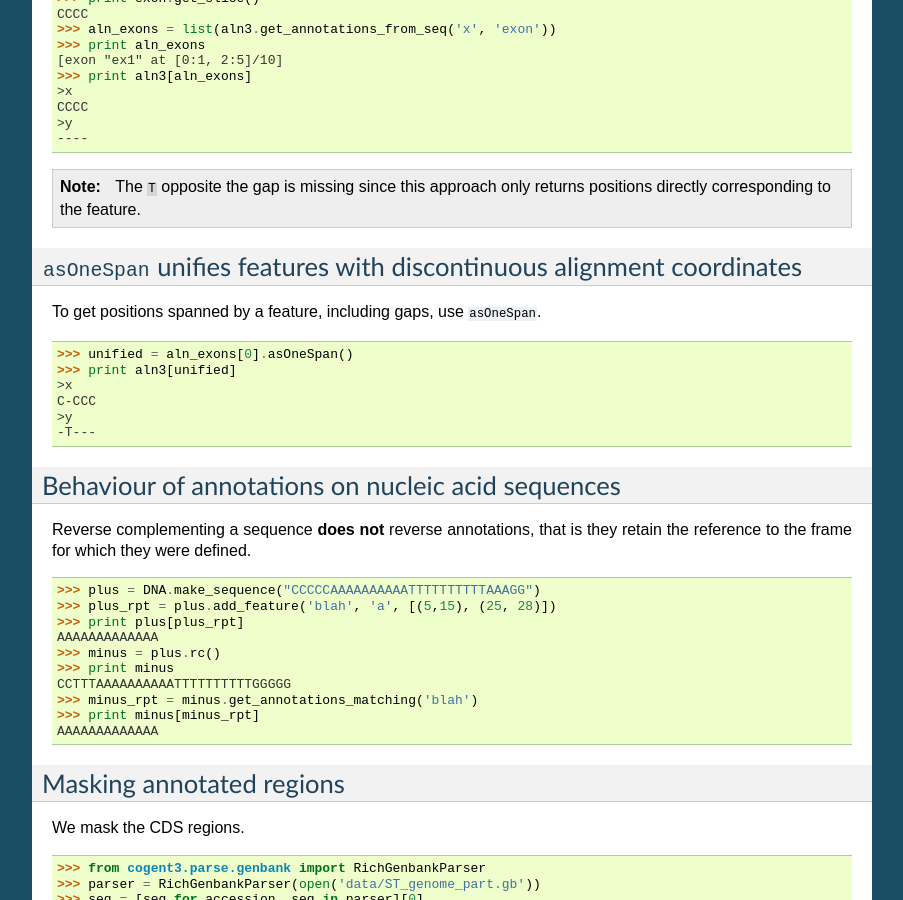
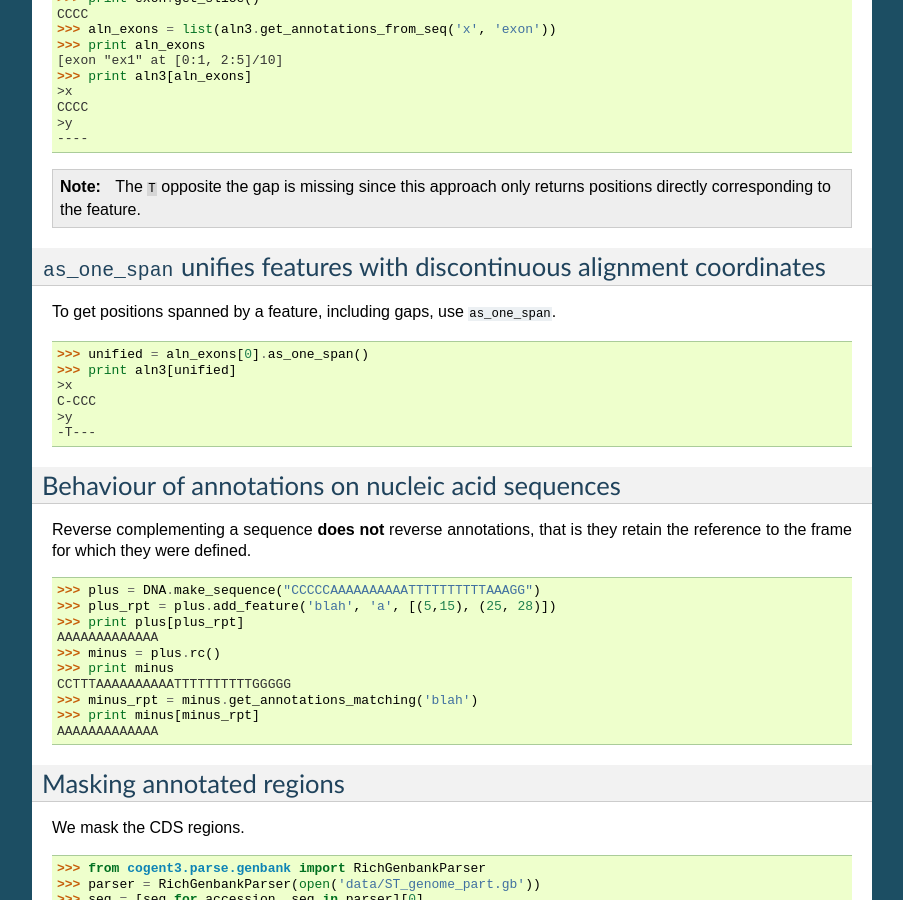
Before and after one commit to cogent3/cogent3, a Sphinx documentation site: the page built from doc/cookbook/annotations.rst, in a window 1280 px wide and 900 px high, scrolled down 6117 px. Shown: the whole window, without its empty margins (198-1101 px from the left). Built offline with Sphinx 7.4.7, drawn with Linux system fonts in a browser that asks for light colours; formulas are drawn with MathJax 3; pages that are not in the unit, such as notebooks, are missing from menus.

Commit message:
_Annotatable.asOneSpan to as_one_span

```diff
--- a/doc/cookbook/annotations.rst
+++ b/doc/cookbook/annotations.rst
@@ -408,14 +408,14 @@ If you query for a feature from a sequence, it's alignment coordinates may be di
 
 .. note:: The ``T`` opposite the gap is missing since this approach only returns positions directly corresponding to the feature.
 
-``asOneSpan`` unifies features with discontinuous alignment coordinates
+``as_one_span`` unifies features with discontinuous alignment coordinates
 """""""""""""""""""""""""""""""""""""""""""""""""""""""""""""""""""""""
 
-To get positions spanned by a feature, including gaps, use ``asOneSpan``.
+To get positions spanned by a feature, including gaps, use ``as_one_span``.
 
 .. doctest::
 
-    >>> unified = aln_exons[0].asOneSpan()
+    >>> unified = aln_exons[0].as_one_span()
     >>> print aln3[unified]
     >x
     C-CCC
```
Also changed, not shown: 4 other files.
